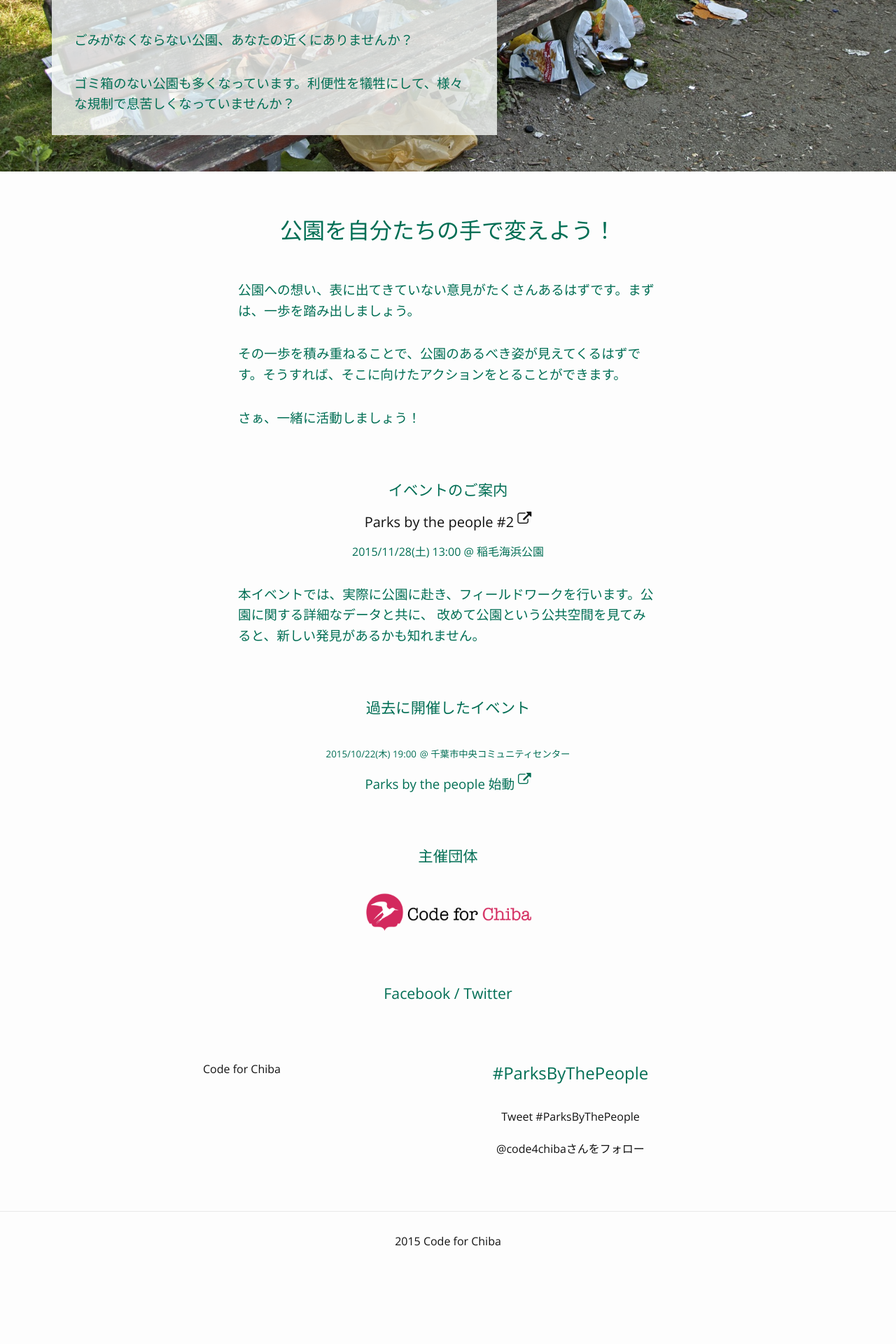
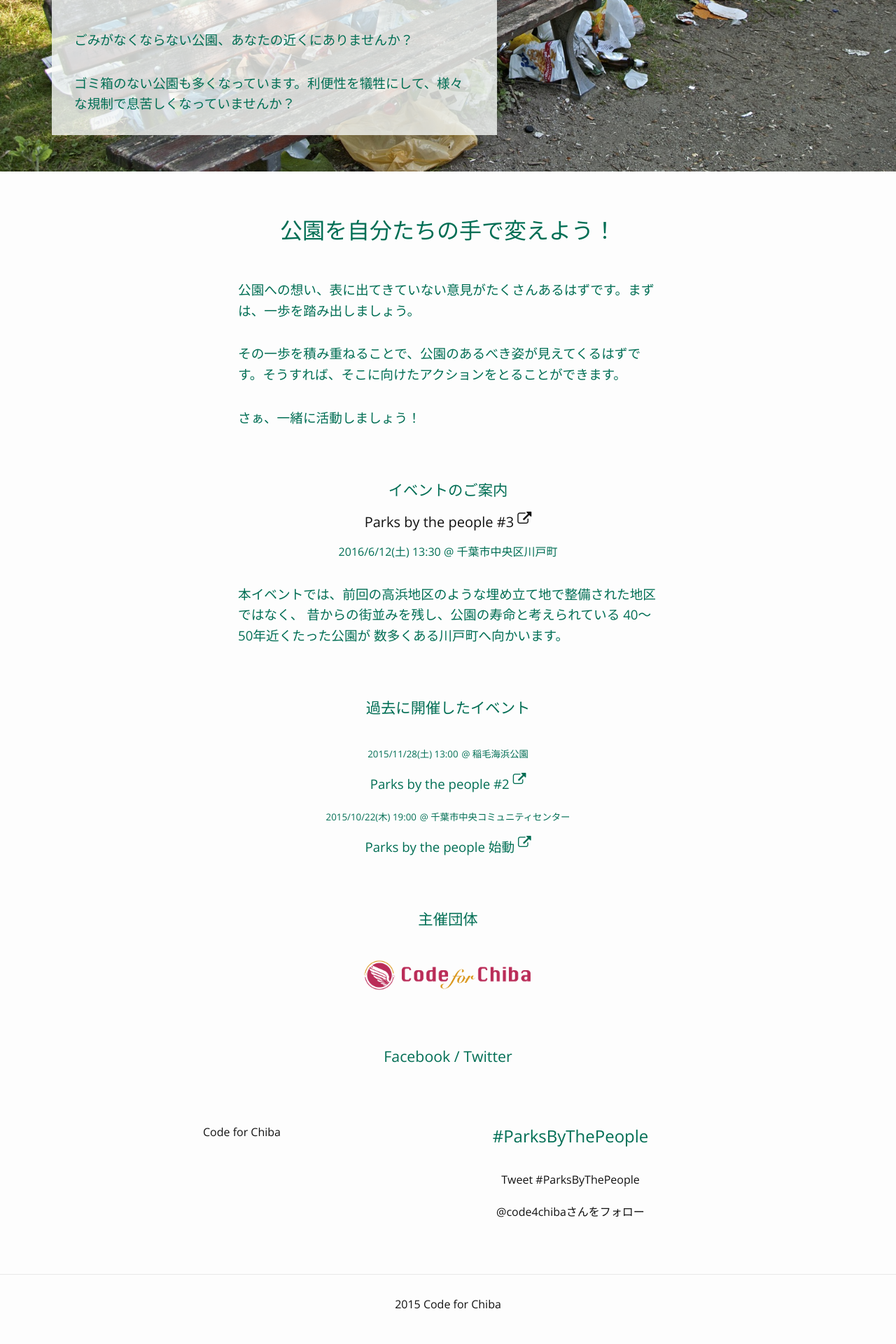
Before and after one commit to codeforchiba/parksbythepeople, a Jekyll site: the page built from index.html, in a window 1280 px wide. Shown: the part 2856-4776 px from the top of the page at 70% size. Built offline with Jekyll 4.4.1, drawn with Linux system fonts in a browser that asks for light colours; comment, search, counter and statistics services are not loaded; before the commit the page ends 4686 px from its top, so only the background shows below that.

Commit message:
Announce next events!

```diff
--- a/_sass/_index.scss
+++ b/_sass/_index.scss
@@ -464,6 +464,10 @@
                   margin-top: 8px;
                 }
               }
+
+              & + li {
+                margin-top: 22px;
+              }
             }
           }
         }
--- a/index.html
+++ b/index.html
@@ -74,22 +74,35 @@ id:     index
   <h2>イベントのご案内</h2>
   <div class="event-box">
     <h3>
-      <a class="text-only" href="https://codeforchiba.doorkeeper.jp/events/33959">
-        Parks by the people #2
+      <a class="text-only" href="https://codeforchiba.doorkeeper.jp/events/44482">
+        Parks by the people #3
         <i class="fa fa-external-link"></i>
       </a>
     </h3>
     <p class="supplement">
-      2015/11/28(土) 13:00 @ 稲毛海浜公園
+      2016/6/12(土) 13:30 @ 千葉市中央区川戸町
     </p>
     <p>
-      本イベントでは、実際に公園に赴き、フィールドワークを行います。公園に関する詳細なデータと共に、
-      改めて公園という公共空間を見てみると、新しい発見があるかも知れません。
+      本イベントでは、前回の高浜地区のような埋め立て地で整備された地区ではなく、
+      昔からの街並みを残し、公園の寿命と考えられている 40〜50年近くたった公園が
+      数多くある川戸町へ向かいます。
     </p>
   </div>
   <h2>過去に開催したイベント</h2>
   <div class="event-box done">
     <ul>
+      <li>
+        <p>
+          <span class="datetime">2015/11/28(土) 13:00</span>
+          <span class="place">@ 稲毛海浜公園</span>
+        </p>
+        <p>
+          <a class="text-only" href="https://codeforchiba.doorkeeper.jp/events/33959">
+            Parks by the people #2
+            <i class="fa fa-external-link"></i>
+          </a>
+        </p>
+      </li>
       <li>
         <p>
           <span class="datetime">2015/10/22(木) 19:00</span>
```
Also changed, not shown: Gemfile.lock, images/logo.png, 1 other file.
